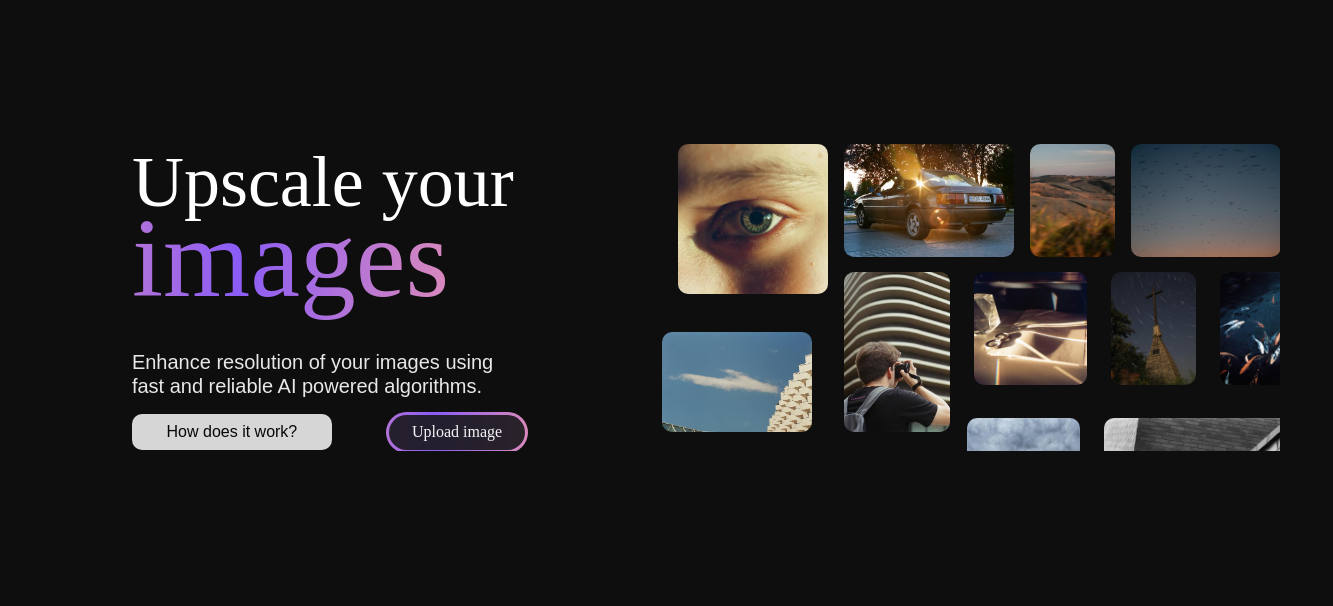
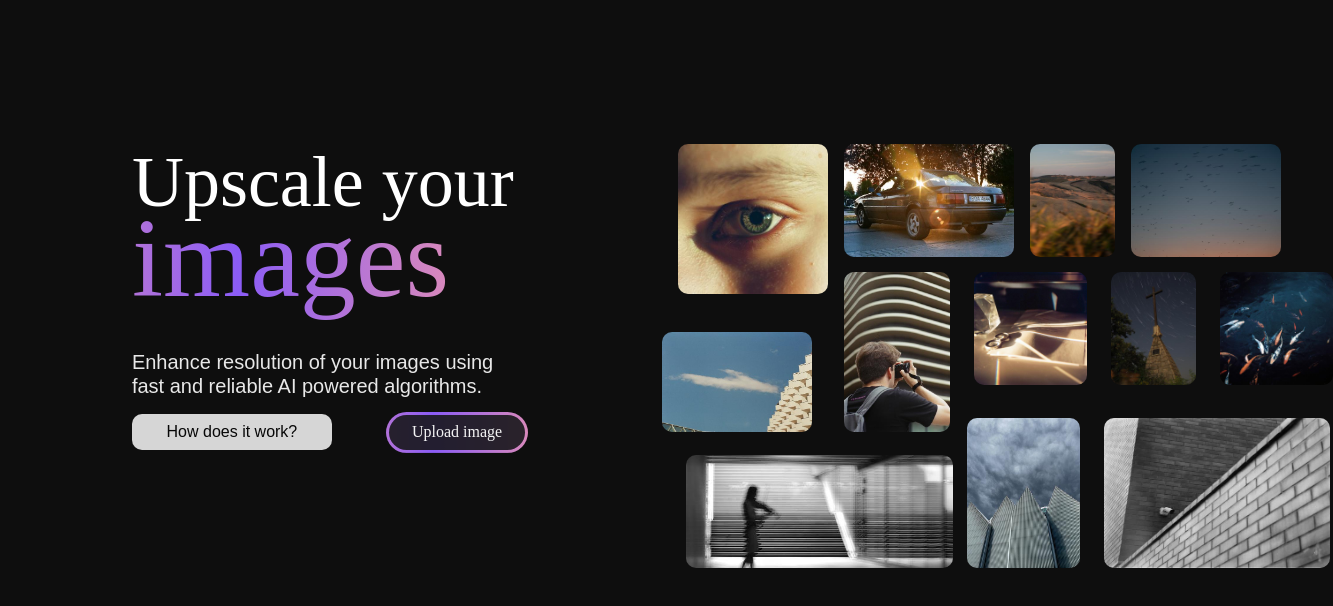
Before and after one commit to pananananas/Upscaler, a Vue app in the folder upscaler_vue_frontend/: page / in a window 1280 px wide. Shown: the top 606 px of the page, 1333 px wide, since content can reach past the window. Built offline with nearby package versions, Linux system fonts and the light colour scheme; a web font is replaced by a local one.

Commit message:
added slide in animation for images

```diff
--- a/upscaler_vue_frontend/src/views/HomeView.vue
+++ b/upscaler_vue_frontend/src/views/HomeView.vue
@@ -30,22 +30,22 @@
     </div>
 	<div class=" w-full h-full">
 		<div class="flex gap-4 absolute">
-			<img src="../assets/imgs/1_downscaled.jpg" alt="Image1" class=" object-cover rounded-[10px] w-[150px] h-[150px] hover:scale-105 transition ease-in-out duration-300 ml-4">
-			<img src="../assets/imgs/2_downscaled.jpg" alt="Image1" class=" object-cover rounded-[10px] w-[170px] h-[113px] hover:scale-105 transition ease-in-out duration-300">
-			<img src="../assets/imgs/3_downscaled.jpg" alt="Image1" class=" object-cover rounded-[10px] w-[85px] h-[113px] hover:scale-105 transition ease-in-out duration-300">
-			<img src="../assets/imgs/4_downscaled.jpg" alt="Image1" class=" object-cover rounded-[10px] w-[150px] h-[113px] hover:scale-105 transition ease-in-out duration-300">
+			<img src="../assets/imgs/1_downscaled.jpg" alt="Image1" class="object-cover rounded-[10px] w-[150px] h-[150px] hover:scale-105 ml-4 float-1">
+			<img src="../assets/imgs/2_downscaled.jpg" alt="Image2" class="object-cover rounded-[10px] w-[170px] h-[113px] hover:scale-105 float-2">
+			<img src="../assets/imgs/3_downscaled.jpg" alt="Image3" class="object-cover rounded-[10px] w-[85px] h-[113px] hover:scale-105 float-3">
+			<img src="../assets/imgs/4_downscaled.jpg" alt="Image4" class="object-cover rounded-[10px] w-[150px] h-[113px] hover:scale-105 float-4">
 		</div>
 		<div class="flex gap-6 absolute top-[128px]">
-			<img src="../assets/imgs/5_downscaled.jpg" alt="Image1" class=" object-cover rounded-[10px] w-[150px] h-[100px] hover:scale-105 transition ease-in-out duration-300 bottom-0 absolute">
-			<img src="../assets/imgs/6_downscaled.jpg" alt="Image1" class=" object-cover rounded-[10px] w-[106px] h-[160px] hover:scale-105 transition ease-in-out duration-300 ml-[182px]">
-			<img src="../assets/imgs/7_downscaled.jpg" alt="Image1" class=" object-cover rounded-[10px] w-[113px] h-[113px] hover:scale-105 transition ease-in-out duration-300">
-			<img src="../assets/imgs/8_downscaled.jpg" alt="Image1" class=" object-cover rounded-[10px] w-[85px]  h-[113px] hover:scale-105 transition ease-in-out duration-300">
-			<img src="../assets/imgs/9_downscaled.jpg" alt="Image1" class=" object-cover rounded-[10px] w-[113px] h-[113px] hover:scale-105 transition ease-in-out duration-300">
+			<img src="../assets/imgs/5_downscaled.jpg" alt="Image5" class="object-cover rounded-[10px] w-[150px] h-[100px] hover:scale-105 bottom-0 absolute float-5">
+			<img src="../assets/imgs/6_downscaled.jpg" alt="Image6" class="object-cover rounded-[10px] w-[106px] h-[160px] hover:scale-105 ml-[182px] float-6">
+			<img src="../assets/imgs/7_downscaled.jpg" alt="Image7" class="object-cover rounded-[10px] w-[113px] h-[113px] hover:scale-105 float-7">
+			<img src="../assets/imgs/8_downscaled.jpg" alt="Image8" class="object-cover rounded-[10px] w-[85px] h-[113px] hover:scale-105 float-8">
+			<img src="../assets/imgs/9_downscaled.jpg" alt="Image9" class="object-cover rounded-[10px] w-[113px] h-[113px] hover:scale-105 float-9">
 		</div>
 		<div class="flex gap-6 absolute top-[274px]">
-			<img src="../assets/imgs/10_downscaled.jpg" alt="Image1" class=" object-cover rounded-[10px] w-[267px] h-[113px] hover:scale-105 transition ease-in-out duration-300 bottom-0 absolute ml-6">
-			<img src="../assets/imgs/11_downscaled.jpg" alt="Image1" class=" object-cover rounded-[10px] w-[113px] h-[150px] hover:scale-105 transition ease-in-out duration-300 ml-[305px]">
-			<img src="../assets/imgs/12_downscaled.jpg" alt="Image1" class=" object-cover rounded-[10px] w-[228px] h-[150px] hover:scale-105 transition ease-in-out duration-300">
+			<img src="../assets/imgs/10_downscaled.jpg" alt="Image10" class="object-cover rounded-[10px] w-[267px] h-[113px] hover:scale-105 bottom-0 absolute ml-6 float-10">
+			<img src="../assets/imgs/11_downscaled.jpg" alt="Image11" class="object-cover rounded-[10px] w-[113px] h-[150px] hover:scale-105 ml-[305px] float-11">
+			<img src="../assets/imgs/12_downscaled.jpg" alt="Image12" class="object-cover rounded-[10px] w-[228px] h-[150px] hover:scale-105 float-12">
 		</div>
 	</div>
 </div>
@@ -206,7 +206,7 @@ export default defineComponent({
 body {
   	background-color: #0e0e0e;
 
-	overflow-x: hidden;
+	/* overflow-x: hidden; */
 
 
 }
@@ -285,7 +285,6 @@ body {
   100% {
 	transform: scale(1);
   }
-
 }
 
 .first-circle.visible {
@@ -294,5 +293,52 @@ body {
   animation: popEffect 0.5s ease-out forwards;
 }
 
+@keyframes floatInFromLeft {
+  from {
+    transform: translateX(100vw);
+    opacity: 0.9;
+  }
+  to {
+    transform: translateX(0);
+    opacity: 1;
+  }
+}
+
+.float-1 {
+  animation: floatInFromLeft 0.5s ease-out forwards;
+}
+.float-2 {
+  animation: floatInFromLeft 0.6s ease-out forwards;
+}
+.float-3 {
+  animation: floatInFromLeft 0.72s ease-out forwards;
+}
+.float-4 {
+  animation: floatInFromLeft 0.84s ease-out forwards;
+}
+.float-5 {
+  animation: floatInFromLeft 0.4s ease-out forwards;
+}
+.float-6 {
+  animation: floatInFromLeft 0.54s ease-out forwards;
+}
+.float-7 {
+  animation: floatInFromLeft 0.66s ease-out forwards;
+}
+.float-8 {
+  animation: floatInFromLeft 0.78s ease-out forwards;
+}
+.float-9 {
+  animation: floatInFromLeft 0.9s ease-out forwards;
+}
+.float-10 {
+  animation: floatInFromLeft 0.48s ease-out forwards;
+}
+.float-11 {
+  animation: floatInFromLeft 0.6s ease-out forwards;
+}
+.float-12 {
+  animation: floatInFromLeft 0.72s ease-out forwards;
+}
 
 </style>
```
